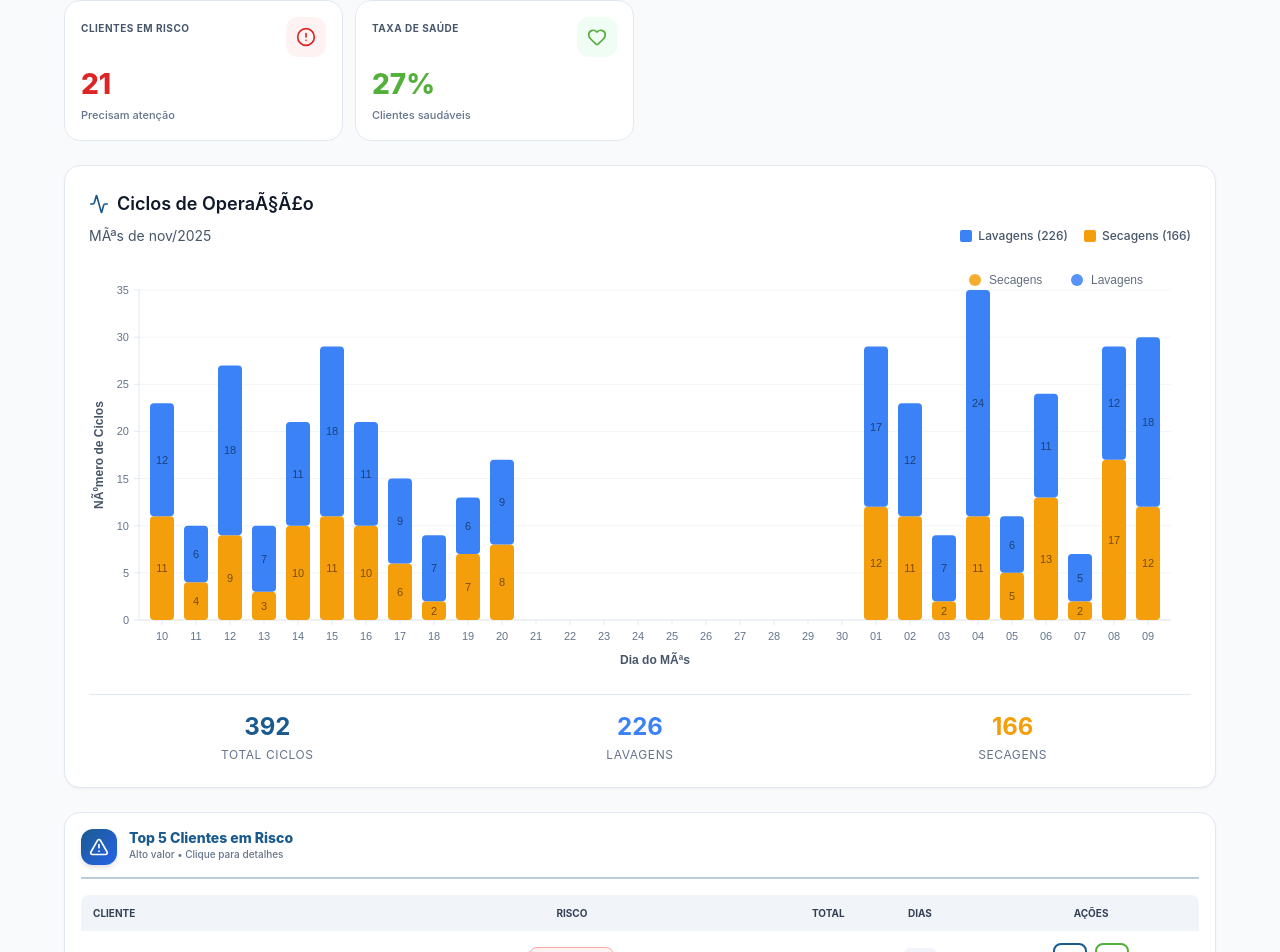
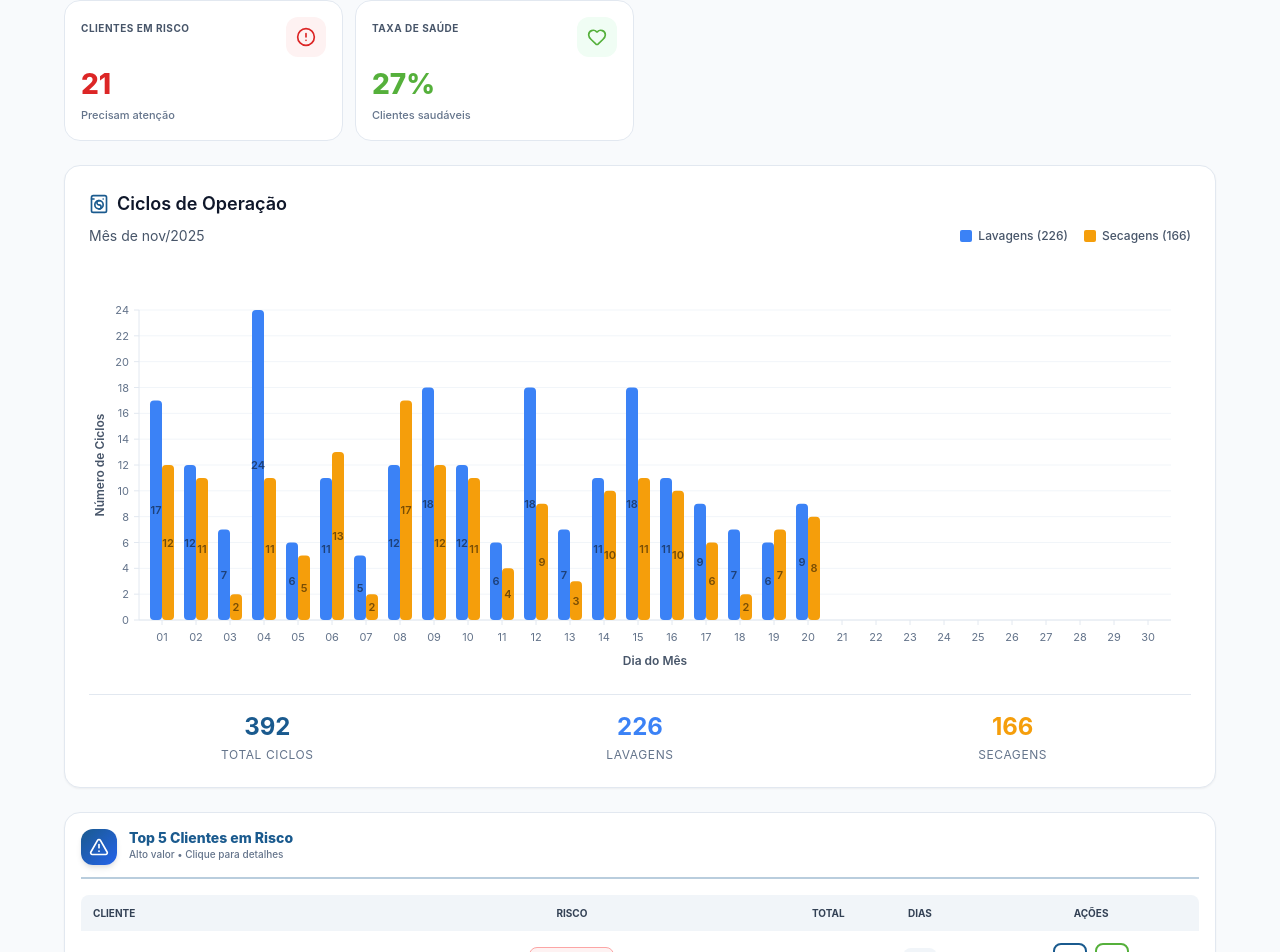
Before and after one commit to lucaslopezpuerta/LavpopBusinessIntelligence, a React (Vite) app: page / in a window 1280 px wide. Shown: the part 515-1467 px from the top of the page. Built offline with nearby package versions, Linux system fonts and the light colour scheme; no server answers; the HTML template or start-up script is replaced by a standard one.

Commit message:
Update OperatingCyclesChart.jsx

```diff
--- a/src/components/OperatingCyclesChart.jsx
+++ b/src/components/OperatingCyclesChart.jsx
@@ -1,20 +1,23 @@
-// OperatingCyclesChart_v1.0.jsx
+// OperatingCyclesChart_v1.1.jsx
 // Operating cycles chart showing daily wash vs dry cycles using Nivo
 //
 // FEATURES:
-// âœ… Nivo ResponsiveBar chart
-// âœ… Dark/Light theme support
-// âœ… Shows wash and dry cycles per day
-// âœ… Configurable month/year filtering
-// âœ… Follows Lavpop Design System
-// âœ… Portuguese localization
+// ✅ Nivo ResponsiveBar chart (grouped mode)
+// ✅ Dark/Light theme support
+// ✅ Shows wash and dry cycles per day
+// ✅ Proper numeric day sorting
+// ✅ Labels on top of bars
+// ✅ No legends (uses color key in header)
+// ✅ WashingMachine icon
+// ✅ Follows Lavpop Design System
 //
 // CHANGELOG:
+// v1.1 (2025-11-21): Fixed sorting, grouped bars, labels, icon, font
 // v1.0 (2025-11-21): Initial implementation
 
 import React, { useMemo } from 'react';
 import { ResponsiveBar } from '@nivo/bar';
-import { Activity, Calendar } from 'lucide-react';
+import { WashingMachine, Calendar } from 'lucide-react';
 import { parseBrDate } from '../utils/dateUtils';
 import { useTheme } from '../contexts/ThemeContext';
 
@@ -69,12 +72,12 @@ const OperatingCyclesChart = ({
     // Get days in target month
     const daysInMonth = new Date(targetYear, targetMonth + 1, 0).getDate();
 
-    // Initialize daily map
+    // Initialize daily map with NUMERIC keys
     const dailyMap = {};
     for (let day = 1; day <= daysInMonth; day++) {
-      const dayKey = String(day).padStart(2, '0');
-      dailyMap[dayKey] = {
-        day: dayKey,
+      dailyMap[day] = {
+        dayNum: day,
+        day: String(day).padStart(2, '0'),
         Lavagens: 0,
         Secagens: 0
       };
@@ -90,17 +93,17 @@ const OperatingCyclesChart = ({
         return;
       }
 
-      const day = String(date.getDate()).padStart(2, '0');
+      const dayNum = date.getDate();
       const machineInfo = countMachines(row.Maquina || row.machine || row.Maquinas || '');
 
-      if (dailyMap[day]) {
-        dailyMap[day].Lavagens += machineInfo.wash;
-        dailyMap[day].Secagens += machineInfo.dry;
+      if (dailyMap[dayNum]) {
+        dailyMap[dayNum].Lavagens += machineInfo.wash;
+        dailyMap[dayNum].Secagens += machineInfo.dry;
       }
     });
 
-    // Convert to array
-    const data = Object.values(dailyMap);
+    // Convert to array and sort by numeric day
+    const data = Object.values(dailyMap).sort((a, b) => a.dayNum - b.dayNum);
 
     // Calculate totals
     const totalWash = data.reduce((sum, d) => sum + d.Lavagens, 0);
@@ -136,14 +139,16 @@ const OperatingCyclesChart = ({
         },
         text: {
           fontSize: 11,
-          fill: isDark ? '#94a3b8' : '#64748b'
+          fill: isDark ? '#94a3b8' : '#64748b',
+          fontFamily: '-apple-system, BlinkMacSystemFont, "Segoe UI", Roboto, "Helvetica Neue", Arial, sans-serif'
         }
       },
       legend: {
         text: {
           fontSize: 12,
           fill: isDark ? '#cbd5e1' : '#475569',
-          fontWeight: 600
+          fontWeight: 600,
+          fontFamily: '-apple-system, BlinkMacSystemFont, "Segoe UI", Roboto, "Helvetica Neue", Arial, sans-serif'
         }
       }
     },
@@ -153,10 +158,11 @@ const OperatingCyclesChart = ({
         strokeWidth: 1
       }
     },
-    legends: {
+    labels: {
       text: {
-        fontSize: 12,
-        fill: isDark ? '#e2e8f0' : '#475569'
+        fontSize: 11,
+        fontWeight: 600,
+        fontFamily: '-apple-system, BlinkMacSystemFont, "Segoe UI", Roboto, "Helvetica Neue", Arial, sans-serif'
       }
     },
     tooltip: {
@@ -168,7 +174,8 @@ const OperatingCyclesChart = ({
         boxShadow: isDark
           ? '0 4px 6px rgba(0, 0, 0, 0.3)'
           : '0 4px 6px rgba(0, 0, 0, 0.1)',
-        padding: '8px 12px'
+        padding: '8px 12px',
+        fontFamily: '-apple-system, BlinkMacSystemFont, "Segoe UI", Roboto, "Helvetica Neue", Arial, sans-serif'
       }
     }
   };
@@ -178,8 +185,8 @@ const OperatingCyclesChart = ({
       <div className="bg-white dark:bg-slate-800 rounded-2xl p-6 border border-slate-200 dark:border-slate-700 shadow-sm">
         <div className="flex items-center justify-center h-64 text-slate-500 dark:text-slate-400">
           <div className="text-center">
-            <Activity className="w-12 h-12 mx-auto mb-3 opacity-50" />
-            <p className="text-sm">Sem dados disponÃ­veis para o perÃ­odo selecionado</p>
+            <WashingMachine className="w-12 h-12 mx-auto mb-3 opacity-50" />
+            <p className="text-sm font-sans">Sem dados disponíveis para o período selecionado</p>
           </div>
         </div>
       </div>
@@ -191,25 +198,25 @@ const OperatingCyclesChart = ({
       {/* Header */}
       <div className="mb-6">
         <div className="flex items-center gap-2 mb-2">
-          <Activity className="w-5 h-5 text-lavpop-blue dark:text-blue-400" />
-          <h3 className="text-lg font-semibold text-slate-900 dark:text-white">
-            Ciclos de OperaÃ§Ã£o
+          <WashingMachine className="w-5 h-5 text-lavpop-blue dark:text-blue-400" />
+          <h3 className="text-lg font-semibold text-slate-900 dark:text-white font-sans">
+            Ciclos de Operação
           </h3>
         </div>
         <div className="flex items-center justify-between flex-wrap gap-2">
-          <p className="text-sm text-slate-600 dark:text-slate-400">
-            MÃªs de {periodInfo.month}/{periodInfo.year}
+          <p className="text-sm text-slate-600 dark:text-slate-400 font-sans">
+            Mês de {periodInfo.month}/{periodInfo.year}
           </p>
           <div className="flex items-center gap-4 text-xs">
             <div className="flex items-center gap-1.5">
               <div className="w-3 h-3 rounded-sm" style={{ backgroundColor: COLORS.wash }} />
-              <span className="text-slate-600 dark:text-slate-400 font-medium">
+              <span className="text-slate-600 dark:text-slate-400 font-medium font-sans">
                 Lavagens ({periodInfo.totalWash})
               </span>
             </div>
             <div className="flex items-center gap-1.5">
               <div className="w-3 h-3 rounded-sm" style={{ backgroundColor: COLORS.dry }} />
-              <span className="text-slate-600 dark:text-slate-400 font-medium">
+              <span className="text-slate-600 dark:text-slate-400 font-medium font-sans">
                 Secagens ({periodInfo.totalDry})
               </span>
             </div>
@@ -221,13 +228,14 @@ const OperatingCyclesChart = ({
       <div style={{ height: '400px' }}>
         <ResponsiveBar
           data={chartData}
-          keys={['Secagens', 'Lavagens']}
+          keys={['Lavagens', 'Secagens']}
           indexBy="day"
-          margin={{ top: 20, right: 20, bottom: 50, left: 50 }}
+          margin={{ top: 40, right: 20, bottom: 50, left: 50 }}
           padding={0.3}
+          groupMode="grouped"
           valueScale={{ type: 'linear' }}
           indexScale={{ type: 'band', round: true }}
-          colors={[COLORS.dry, COLORS.wash]}
+          colors={[COLORS.wash, COLORS.dry]}
           borderRadius={4}
           borderWidth={0}
           theme={theme}
@@ -237,7 +245,7 @@ const OperatingCyclesChart = ({
             tickSize: 5,
             tickPadding: 5,
             tickRotation: 0,
-            legend: 'Dia do MÃªs',
+            legend: 'Dia do Mês',
             legendPosition: 'middle',
             legendOffset: 40
           }}
@@ -245,45 +253,22 @@ const OperatingCyclesChart = ({
             tickSize: 5,
             tickPadding: 5,
             tickRotation: 0,
-            legend: 'NÃºmero de Ciclos',
+            legend: 'Número de Ciclos',
             legendPosition: 'middle',
             legendOffset: -40
           }}
           enableGridY={true}
           enableLabel={true}
-          labelSkipWidth={12}
-          labelSkipHeight={12}
+          label={d => d.value > 0 ? d.value : ''}
+          labelSkipWidth={0}
+          labelSkipHeight={0}
           labelTextColor={{
             from: 'color',
             modifiers: [['darker', 2]]
           }}
-          legends={[
-            {
-              dataFrom: 'keys',
-              anchor: 'top-right',
-              direction: 'row',
-              justify: false,
-              translateX: 0,
-              translateY: -20,
-              itemsSpacing: 2,
-              itemWidth: 100,
-              itemHeight: 20,
-              itemDirection: 'left-to-right',
-              itemOpacity: 0.85,
-              symbolSize: 12,
-              symbolShape: 'circle',
-              effects: [
-                {
-                  on: 'hover',
-                  style: {
-                    itemOpacity: 1
-                  }
-                }
-              ]
-            }
-          ]}
+          legends={[]}
           role="application"
-          ariaLabel="GrÃ¡fico de ciclos de operaÃ§Ã£o"
+          ariaLabel="Gráfico de ciclos de operação"
           barAriaLabel={e => `${e.id}: ${e.formattedValue} no dia ${e.indexValue}`}
           tooltip={({ id, value, indexValue, color }) => (
             <div style={{
@@ -299,7 +284,8 @@ const OperatingCyclesChart = ({
                 display: 'flex',
                 alignItems: 'center',
                 gap: '8px',
-                marginBottom: '4px'
+                marginBottom: '4px',
+                fontFamily: '-apple-system, BlinkMacSystemFont, "Segoe UI", Roboto, "Helvetica Neue", Arial, sans-serif'
               }}>
                 <Calendar className="w-4 h-4" style={{ color: COLORS.primary }} />
                 <strong style={{
@@ -313,7 +299,8 @@ const OperatingCyclesChart = ({
                 display: 'flex',
                 alignItems: 'center',
                 gap: '6px',
-                fontSize: '12px'
+                fontSize: '12px',
+                fontFamily: '-apple-system, BlinkMacSystemFont, "Segoe UI", Roboto, "Helvetica Neue", Arial, sans-serif'
               }}>
                 <div
                   style={{
@@ -347,26 +334,26 @@ const OperatingCyclesChart = ({
       <div className="mt-6 pt-4 border-t border-slate-200 dark:border-slate-700">
         <div className="grid grid-cols-3 gap-4">
           <div className="text-center">
-            <div className="text-2xl font-bold text-lavpop-blue dark:text-blue-400">
+            <div className="text-2xl font-bold text-lavpop-blue dark:text-blue-400 font-sans">
               {periodInfo.totalCycles}
             </div>
-            <div className="text-xs text-slate-500 dark:text-slate-400 uppercase tracking-wider mt-1">
+            <div className="text-xs text-slate-500 dark:text-slate-400 uppercase tracking-wider mt-1 font-sans">
               Total Ciclos
             </div>
           </div>
           <div className="text-center">
-            <div className="text-2xl font-bold" style={{ color: COLORS.wash }}>
+            <div className="text-2xl font-bold font-sans" style={{ color: COLORS.wash }}>
               {periodInfo.totalWash}
             </div>
-            <div className="text-xs text-slate-500 dark:text-slate-400 uppercase tracking-wider mt-1">
+            <div className="text-xs text-slate-500 dark:text-slate-400 uppercase tracking-wider mt-1 font-sans">
               Lavagens
             </div>
           </div>
           <div className="text-center">
-            <div className="text-2xl font-bold" style={{ color: COLORS.dry }}>
+            <div className="text-2xl font-bold font-sans" style={{ color: COLORS.dry }}>
               {periodInfo.totalDry}
             </div>
-            <div className="text-xs text-slate-500 dark:text-slate-400 uppercase tracking-wider mt-1">
+            <div className="text-xs text-slate-500 dark:text-slate-400 uppercase tracking-wider mt-1 font-sans">
               Secagens
             </div>
           </div>
```
